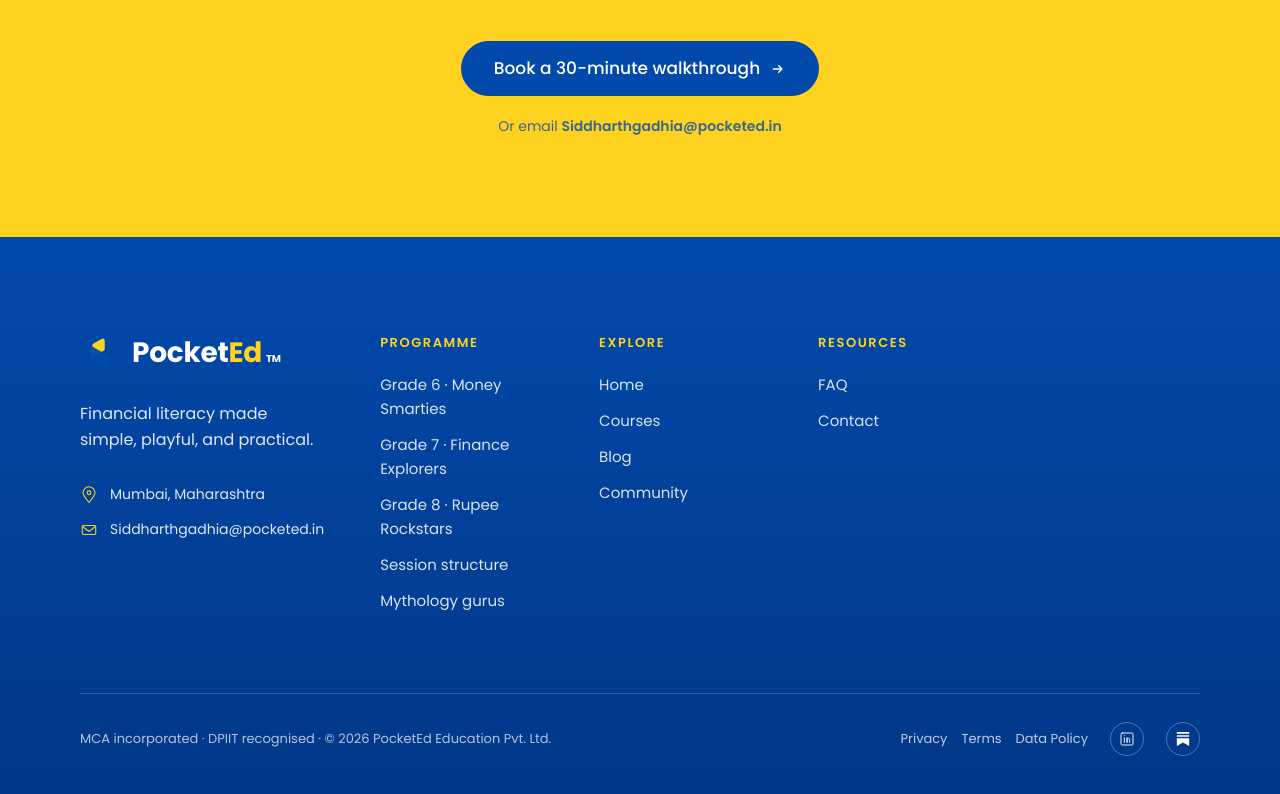
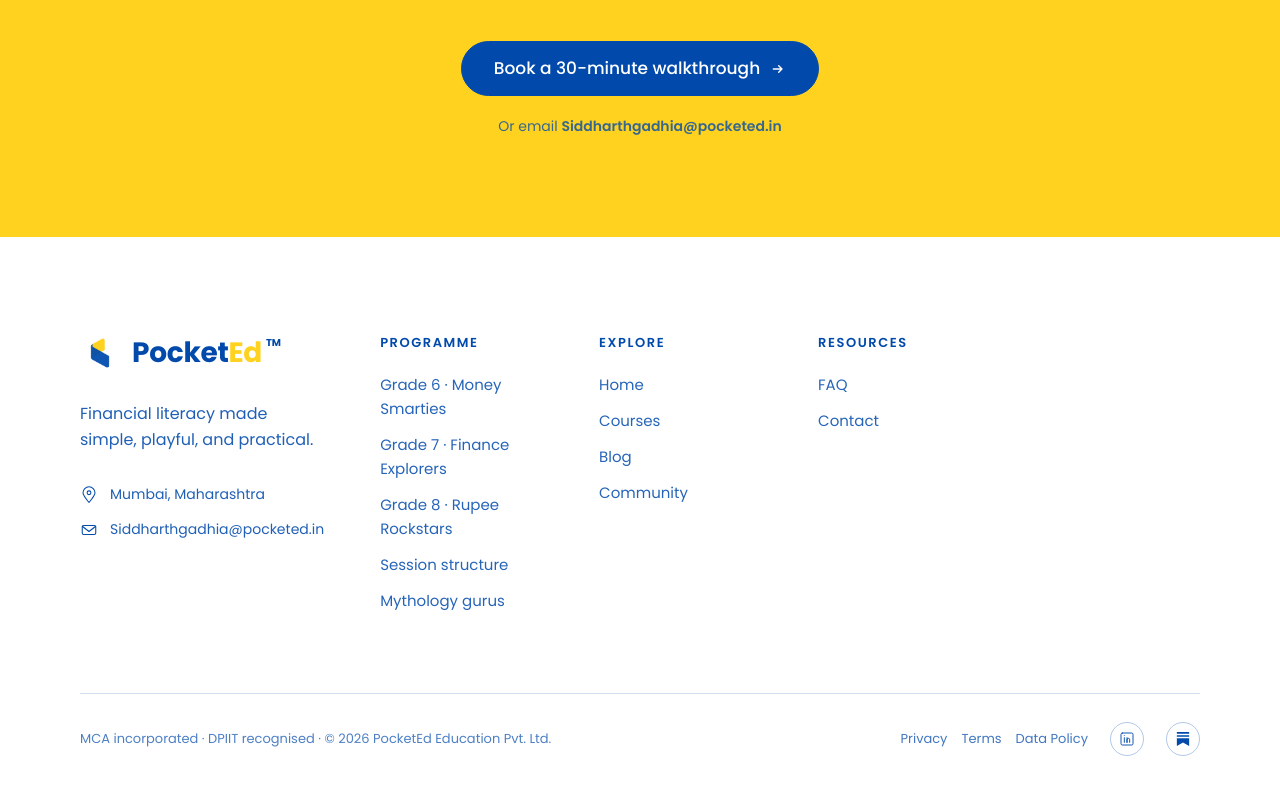
Before and after one commit to pocketed26-ops/final-web, a Next.js app: page / in a window 1280 px wide. Shown: the part 6172-6966 px from the top of the page. Built offline with nearby package versions, Linux system fonts and the light colour scheme.

Commit message:
console added

```diff
--- a/components/PocketEdHomepage.tsx
+++ b/components/PocketEdHomepage.tsx
@@ -1738,8 +1738,8 @@
       data-screen-label="09 Footer"
       style={{
         width: '100%',
-        background: 'linear-gradient(180deg, #014AAC 0%, #013788 100%)', // subtle same-hue wash
-        color: '#ffffff',
+        background: '#ffffff',
+        color: '#014AAC',
         padding: '96px 0 40px 0',
       }}
     >
@@ -1755,14 +1755,14 @@
                 letterSpacing: '-0.01em',
                 lineHeight: 1,
               }}>
-                <span style={{ color: '#ffffff' }}>Pocket</span>
+                <span style={{ color: '#014AAC' }}>Pocket</span>
                 <span style={{ color: '#FFD21F' }}>Ed</span>
-                <span style={{ fontSize: 10, fontWeight: 700, color: '#ffffff', marginLeft: 4, transform: 'translateY(-10px)' }}>TM</span>
+                <span style={{ fontSize: 10, fontWeight: 700, color: '#014AAC', marginLeft: 4, display: 'inline-block', transform: 'translateY(-16px)' }}>TM</span>
               </div>
             </div>
             <p style={{
               fontFamily: 'Poppins, sans-serif', fontSize: 16, lineHeight: 1.6,
-              color: '#ffffff', opacity: 0.88, margin: '28px 0 0 0', maxWidth: 320,
+              color: '#014AAC', opacity: 0.88, margin: '28px 0 0 0', maxWidth: 320,
             }}>
               Financial literacy made simple, playful, and practical.
             </p>
@@ -1777,7 +1777,7 @@
             <div key={i}>
               <div style={{
                 fontFamily: 'Poppins, sans-serif', fontSize: 13, fontWeight: 600,
-                letterSpacing: '0.12em', textTransform: 'uppercase', color: '#FFD21F',
+                letterSpacing: '0.12em', textTransform: 'uppercase', color: '#014AAC',
                 marginBottom: 20,
               }}>
                 {col.title}
@@ -1786,7 +1786,7 @@
                 {col.links.map((l, j) => (
                   <li key={j}>
                     <Link href={l.href} onClick={'onClick' in l ? (l.onClick as any) : undefined} style={{
-                      fontFamily: 'Poppins, sans-serif', fontSize: 15, color: '#ffffff',
+                      fontFamily: 'Poppins, sans-serif', fontSize: 15, color: '#014AAC',
                       textDecoration: 'none', opacity: 0.85,
                     }}>{l.label}</Link>
                   </li>
@@ -1799,12 +1799,12 @@
         <div style={{
           marginTop: 80,
           paddingTop: 28,
-          borderTop: '1px solid rgba(255,255,255,0.18)',
+          borderTop: '1px solid rgba(1,74,172,0.18)',
           display: 'flex', justifyContent: 'space-between', alignItems: 'center',
           flexWrap: 'wrap', gap: 16,
         }}>
           <div style={{
-            fontFamily: 'Poppins, sans-serif', fontSize: 13, color: '#ffffff', opacity: 0.7,
+            fontFamily: 'Poppins, sans-serif', fontSize: 13, color: '#014AAC', opacity: 0.7,
           }}>
             MCA incorporated · DPIIT recognised · © 2026 PocketEd Education Pvt. Ltd.
           </div>
@@ -1814,21 +1814,21 @@
             <a href="#" style={footerLinkMini}>Data Policy</a>
             <a href="https://www.linkedin.com/company/pocketedco/" target="_blank" rel="noopener noreferrer" aria-label="LinkedIn" style={{
               width: 34, height: 34, borderRadius: 999,
-              border: '1px solid rgba(255,255,255,0.3)',
+              border: '1px solid rgba(1,74,172,0.3)',
               display: 'inline-flex', alignItems: 'center', justifyContent: 'center',
               marginLeft: 8,
               transition: 'background-color 0.2s',
-            }} onMouseEnter={e => e.currentTarget.style.backgroundColor = 'rgba(255,255,255,0.1)'} onMouseLeave={e => e.currentTarget.style.backgroundColor = 'transparent'}>
-              <svg width="16" height="16" viewBox="0 0 24 24" style={{ color: '#ffffff' }}>{LineLinkedin}</svg>
+            }} onMouseEnter={e => e.currentTarget.style.backgroundColor = 'rgba(1,74,172,0.1)'} onMouseLeave={e => e.currentTarget.style.backgroundColor = 'transparent'}>
+              <svg width="16" height="16" viewBox="0 0 24 24" style={{ color: '#014AAC' }}>{LineLinkedin}</svg>
             </a>
             <a href="https://substack.com/@siddharthgadhia" target="_blank" rel="noopener noreferrer" aria-label="Substack" style={{
               width: 34, height: 34, borderRadius: 999,
-              border: '1px solid rgba(255,255,255,0.3)',
+              border: '1px solid rgba(1,74,172,0.3)',
               display: 'inline-flex', alignItems: 'center', justifyContent: 'center',
               marginLeft: 8,
               transition: 'background-color 0.2s',
-            }} onMouseEnter={e => e.currentTarget.style.backgroundColor = 'rgba(255,255,255,0.1)'} onMouseLeave={e => e.currentTarget.style.backgroundColor = 'transparent'}>
-              <svg width="14" height="14" viewBox="0 0 24 24" style={{ color: '#ffffff' }}>{LineSubstack}</svg>
+            }} onMouseEnter={e => e.currentTarget.style.backgroundColor = 'rgba(1,74,172,0.1)'} onMouseLeave={e => e.currentTarget.style.backgroundColor = 'transparent'}>
+              <svg width="14" height="14" viewBox="0 0 24 24" style={{ color: '#014AAC' }}>{LineSubstack}</svg>
             </a>
           </div>
         </div>
@@ -1840,8 +1840,8 @@
 function FooterMeta({ glyph, children }: { glyph: ReactNode; children: ReactNode }) {
   return (
     <div style={{ display: 'flex', gap: 12, alignItems: 'flex-start' }}>
-      <svg width="18" height="18" viewBox="0 0 24 24" style={{ color: '#FFD21F', flexShrink: 0, marginTop: 2 }}>{glyph}</svg>
-      <span style={{ fontFamily: 'Poppins, sans-serif', fontSize: 14, color: '#ffffff', opacity: 0.88, lineHeight: 1.5 }}>
+      <svg width="18" height="18" viewBox="0 0 24 24" style={{ color: '#014AAC', flexShrink: 0, marginTop: 2 }}>{glyph}</svg>
+      <span style={{ fontFamily: 'Poppins, sans-serif', fontSize: 14, color: '#014AAC', opacity: 0.88, lineHeight: 1.5 }}>
         {children}
       </span>
     </div>
@@ -1851,7 +1851,7 @@
 const footerLinkMini: CSSProperties = {
   fontFamily: 'Poppins, sans-serif',
   fontSize: 13,
-  color: '#ffffff',
+  color: '#014AAC',
   opacity: 0.75,
   textDecoration: 'none',
 };
```
